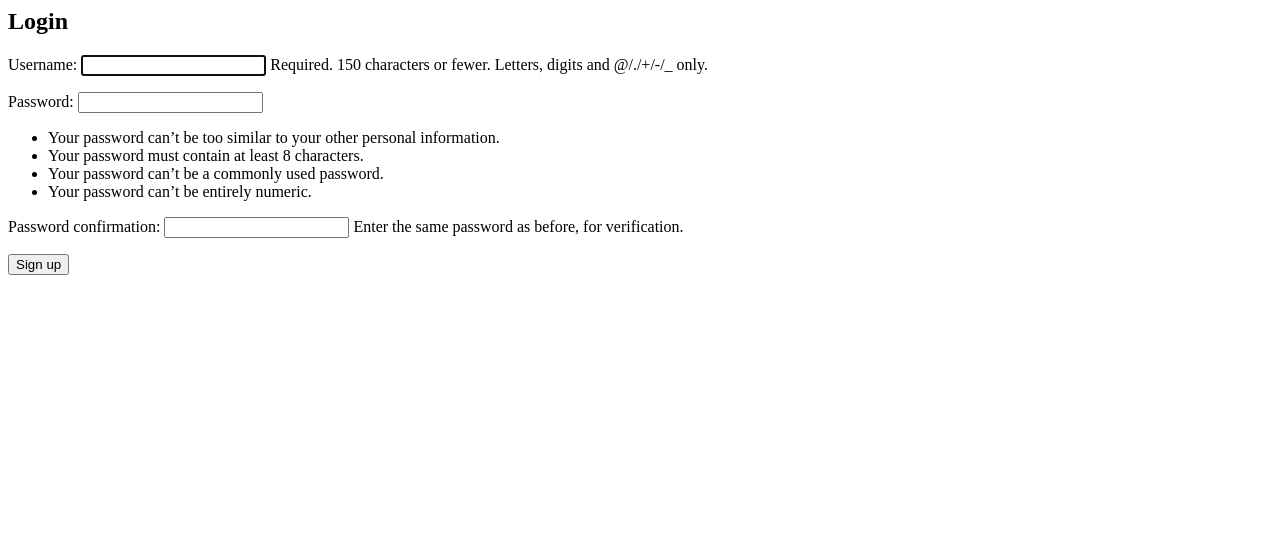
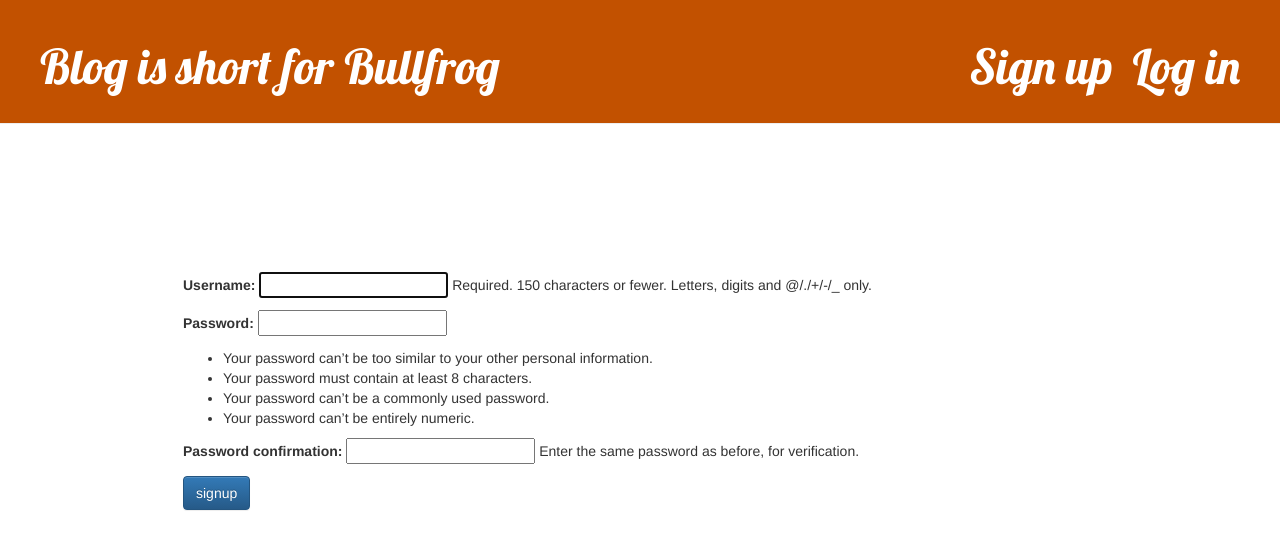
Before and after one commit to DED8IRD/bullfrog, a Django app: page /accounts/signup/ in a window 1280 px wide. Shown: the top 550 px of the page. Run offline with Django 3.2, Linux system fonts and the light colour scheme; parts of the project's set-up code (start-up, migrations or seed data) failed here and were passed over; some libraries are stand-ins or nearby versions.

Commit message:
django auth forms showing errors

```diff
--- a/blog/templates/registration/signup.html
+++ b/blog/templates/registration/signup.html
@@ -1,7 +1,14 @@
-<!-- templates/registration/login.html -->
-<h2>Login</h2>
-<form method="post">
-  {% csrf_token %}
-  {{ form.as_p }}
-  <button type="submit">Sign up</button>
-</form>
+{% extends "blog/base.html" %}
+
+{% block content %}
+    <form method="post" action="{% url 'signup' %}">
+        {% csrf_token %}
+        {% if form.errors %}
+            <p class='danger'>Please fill in with valid data.</p>
+        {% endif %}
+        {{ form.as_p }}
+
+        <input type="submit" class='btn btn-primary' value="signup" />
+        <input type="hidden" name="next" value="{{ next }}" />
+    </form>
+{% endblock %}
--- a/bullfrog/controller_views.py
+++ b/bullfrog/controller_views.py
@@ -18,8 +18,8 @@ def signup(request):
                 user.groups.add(group)
                 login(request, user)
             return redirect('vue:index')
-
-    form = UserCreationForm()
+    else:
+        form = UserCreationForm()
     return render(request, 'registration/signup.html', {'form': form})
 
 
```
Also changed, not shown: blog/templates/registration/login.html (+11 -7 lines).
